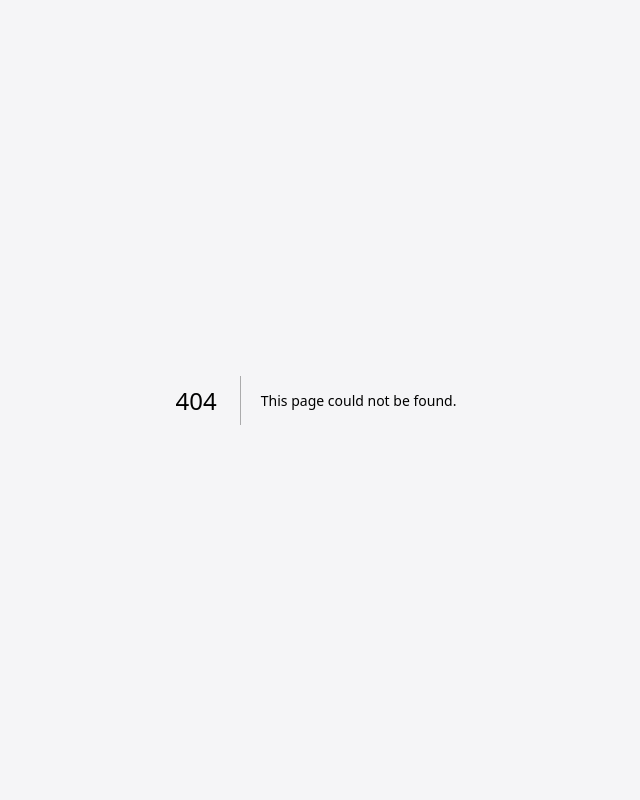
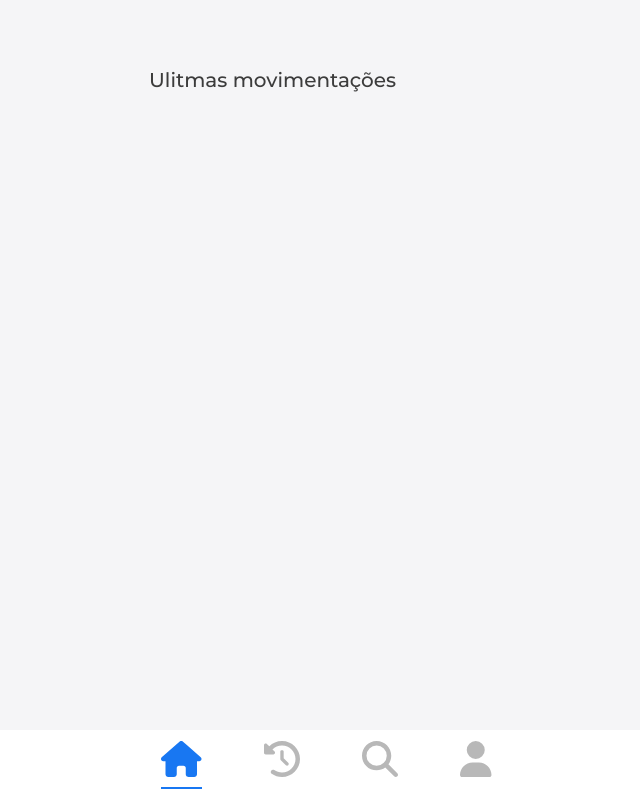
Before and after one commit to DouglasBsales/finance-app, a Next.js app: page /Pages/LastTransations in a window 1280 px wide. Before the commit this address had no page. Shown: the whole page, without its empty margins (324-964 px from the left). Built offline with nearby package versions, Linux system fonts and the light colour scheme.

Commit message:
Feature: aplply filter of getter transations of planSelected

```diff
--- /dev/null
+++ b/src/app/Pages/LastTransations/page.tsx
@@ -0,0 +1,41 @@
+"use client";
+
+import CardsTransacoesPlan from "@/components/PlanPage/CardsTransacoesPlan";
+import { HomeContext } from "@/Context/HomeContext";
+import { useContext } from "react";
+
+export default function LastTransations() {
+  const { transations, planSelected } = useContext(HomeContext);
+
+  const hasTransations = Array.isArray(transations) && transations.length > 0;
+
+  // Coletar todas as transações em uma única array
+  const allTransacoes = hasTransations
+    ? transations.flatMap((transaction: any) => transaction.transacoes)
+    : [];
+
+    const filteredTransacoes = allTransacoes.filter((transacao: any) => transacao.data.name === planSelected.nameOfPlan)
+
+  return (
+    <div className="w-full flex flex-col items-center bg-whitePrimary">
+      <div className="w-[390px] overflow-x-hidden pb-[100px] px-7">
+        <p className=" text-blackPrimary font-medium text-xl pt-[66px]">Ulitmas movimentações</p>
+        {allTransacoes
+          ?filteredTransacoes.map((transacao: any) => (
+              <div key={transacao.id}>
+                <CardsTransacoesPlan
+                 infoCards={{
+                  date: transacao.data.date,
+                  icon: transacao.data.icon,
+                  id: transacao.id,
+                  name: transacao.data.name,
+                  value: transacao.data.value,
+                  sentValue: transacao.data.sentValue,
+                }}/>
+              </div>
+            ))
+          : <p>Você ainda não possui transações</p>}
+      </div>
+    </div>
+  );
+}
```
